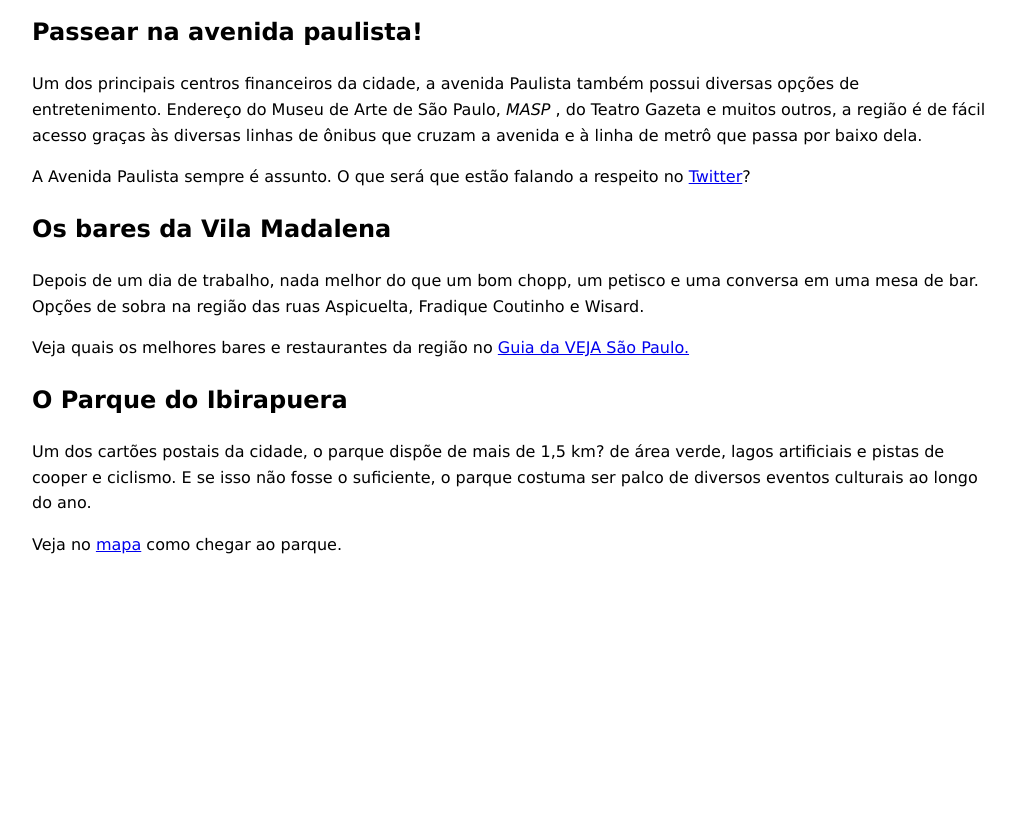
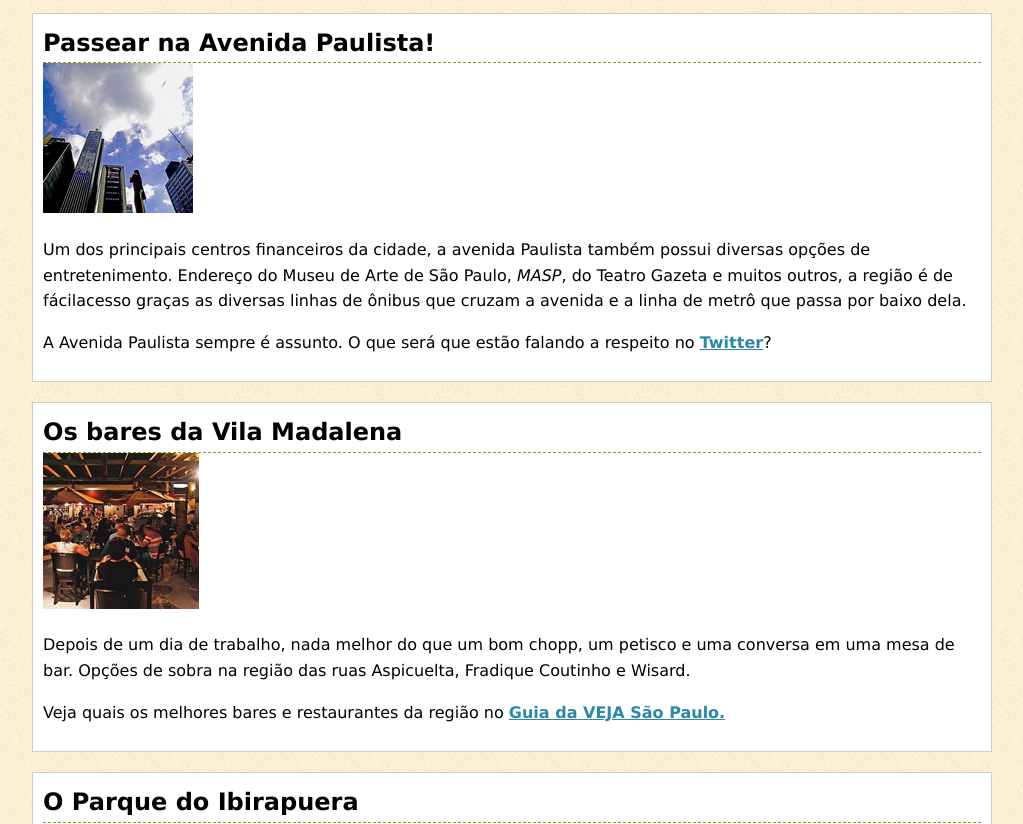
Before and after one commit to eudigitalis/html5_css3, a plain HTML site: page saopaulo.html in a window 1280 px wide. Shown: the part 81-905 px from the top of the page, without its empty margins (128-1151 px from the left). Before the commit the page ends 800 px from the top, so only its background shows below. Drawn offline with Linux system fonts and the light colour scheme.

Commit message:
alterações

```diff
--- a/saopaulo.css
+++ b/saopaulo.css
@@ -1,7 +1,34 @@
+h1 a {
+    color: #7E9F19 ;
+    text-decoration: none;
+}
+h1 a:hover{
+    background-color: #7E9F19 ;
+    color: #FFF;
+}
+body{
+    background: #FFF1D6 url(imagens/noise.png) ;
+    font-family : 'Lucida Grande' , 'Lucida Sans Unicode' , Verdana , sans-serif;line-height: 1.6;
+}
 .container{
     margin: 0 auto;
     width: 960px;
 }
-body{
-    font-family : 'Lucida Grande' , 'Lucida Sans Unicode' , Verdana , sans-serif;line-height: 1.6;
+.place {
+  background-color: #FFF;
+  border-color: #CCC #999 #999 #CCC;
+  border: 1px solid #CCC;
+  clear: both;
+  margin-bottom: 20px;
+  padding: 10px;
 }
+
+.place h2 {
+  border-bottom: 1px dashed #7E9F19;
+  margin: 0;
+}
+
+.place a {
+  color: #2C88A7;
+  font-weight: bold;
+}
--- a/saopaulo.html
+++ b/saopaulo.html
@@ -5,39 +5,53 @@
     <title>O que eu mais gosto em São Paulo</title>
     <link rel='stylesheet' href='normalize.css'>
     <link rel='stylesheet' href='saopaulo.css'>
-    <script src='prefixfree.min.js'></script>
+      <script src='prefixfree.min.js'   ></script>
   </head>
   <body>
-      <div class="container">
-          <h1> O que eu mais gosto em São Paulo </h1>
-          <h2>Passear na avenida paulista!</h2>
-          <p>
-            Um dos principais centros financeiros da cidade, a avenida Paulista também possui diversas opções de entretenimento.
-            Endereço do Museu de Arte de São Paulo, <em> MASP </em>, do Teatro Gazeta e muitos outros, a região é de fácil acesso graças às diversas linhas de                 ônibus que cruzam a avenida e à linha de metrô que passa por baixo dela.</p>
-          <p>
-            A Avenida Paulista sempre é assunto. O que será que estão falando a respeito no <a href= 'https://twitter.com/search/Avenida Paulista' target= '_blank' >           Twitter</a>?
-          </p>
+      <div class='container'>
+          <h1> <a href="">O que eu mais gosto em São Paulo</a> </h1>
+          <div class='places'>
+              <div class='place'>
+                <h2>Passear na Avenida Paulista!</h2>
+                <img src='imagens/paulista.jpg' alt='O céu da avenida Paulista, foto por http://www.flickr.com/photos/jairo_abud'>
+                <p>
+                    Um dos principais centros financeiros da cidade, a avenida Paulista também possui diversas opções de entretenimento. Endereço do Museu de Arte
+                    de São Paulo, <em>MASP</em>, do Teatro Gazeta e muitos outros, a região é de fácilacesso graças as diversas linhas de ônibus que cruzam a
+                    avenida e a linha de metrô que passa por baixo dela.
+                </p>
+                <p>
+                    A Avenida Paulista sempre é assunto. O que será que estão falando a respeito no
+                    <a href='https://twitter.com/search/Avenida Paulista' target='_blank'>Twitter</a>?</p>
+                <div class='clear'></div>
+              </div>
 
-          <h2>Os bares da Vila Madalena </h2>
+              <div class='place'>
+                <h2>Os bares da Vila Madalena</h2>
+                <img src='imagens/piola.jpg' alt='A varanda do Armazém Piola, foto por Fernando Moraes'>
+                <p>
+                    Depois de um dia de trabalho, nada melhor do que um bom chopp, um petisco e uma conversa em uma mesa de bar. Opções de sobra na região das ruas
+                    Aspicuelta, Fradique Coutinho e Wisard.
+                </p>
+                <p>
+                    Veja quais os melhores bares e restaurantes da região no <a href='http://bit.ly/bares-vila' target='_blank'>Guia da VEJA São Paulo.</a>
+                </p>
+                <div class='clear'></div>
+              </div>
 
-          <p>
-            Depois de um dia de trabalho, nada melhor do que um bom chopp, um petisco e uma conversa em uma mesa de bar. Opções de sobra na região das ruas                     Aspicuelta, Fradique Coutinho e Wisard.
-          </p>
-
-          <p>
-            Veja quais os melhores bares e restaurantes da região no <a href= 'http://bit.ly/bares-vila' target= '_blank'>Guia da VEJA São Paulo.</a>
-          </p>
-
-          <h2>O Parque do Ibirapuera</h2>
-
-          <p>
-            Um dos cartões postais da cidade, o parque dispõe de mais de 1,5 km? de área verde, lagos artificiais e pistas de cooper e ciclismo. E se isso não                 fosse o suficiente, o parque costuma ser palco de diversos eventos culturais ao longo do ano.
-          </p>
-          <p>
-            Veja no <a href= 'http://goo.gl/maps/HoH8' target= '_blank'>mapa</a> como chegar ao parque.
-          </p>
+              <div class='place'>
+                <h2>O Parque do Ibirapuera</h2>
+                <img src='imagens/ibirapuera.jpg' alt='O Parque do Ibirapuera, por http://www.flickr.com/photos/soldon/'>
+                <p>
+                    Um dos cartões postais da cidade, o parque dispõe de mais de 1,5 km² de área verde, lagos artificiais e pistas de cooper e ciclismo. E se isso
+                    não fosse o suficiente, o parque costuma ser palco de diversos eventos culturais ao longo do ano.
+                </p>
+                <p>
+                    Veja no <a href='http://goo.gl/maps/HoH8' target='_blank'>mapa</a> como chegar ao parque.
+                </p>
+                <div class='clear'></div>
+              </div>
+        </div>
       </div>
-
     <script src='jquery.min.js'></script>
   </body>
 </html>
```
Also changed, not shown: imagens/ibirapuera.jpg (added), imagens/noise.png (added), imagens/paulista.jpg (added), imagens/piola.jpg (added).
